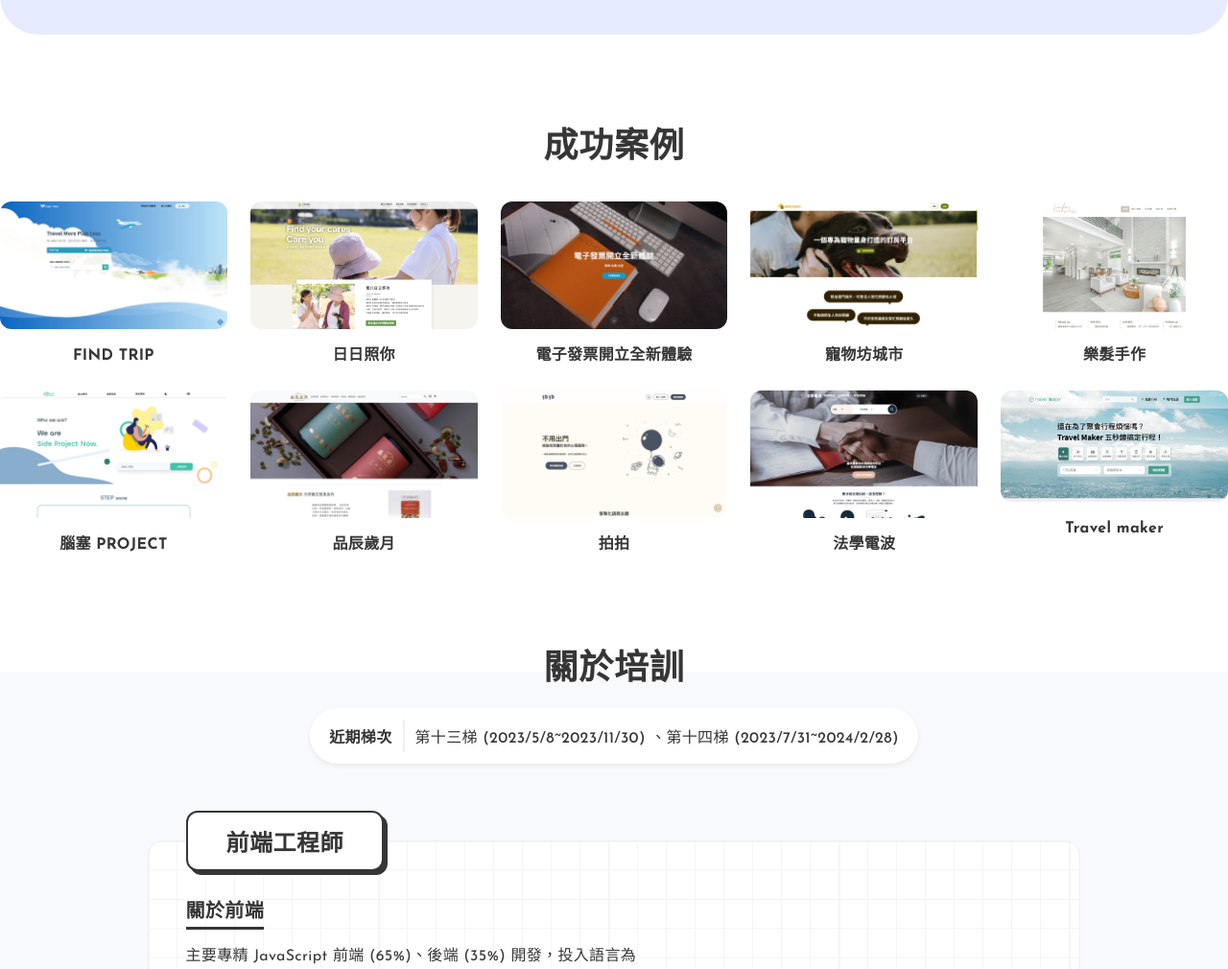
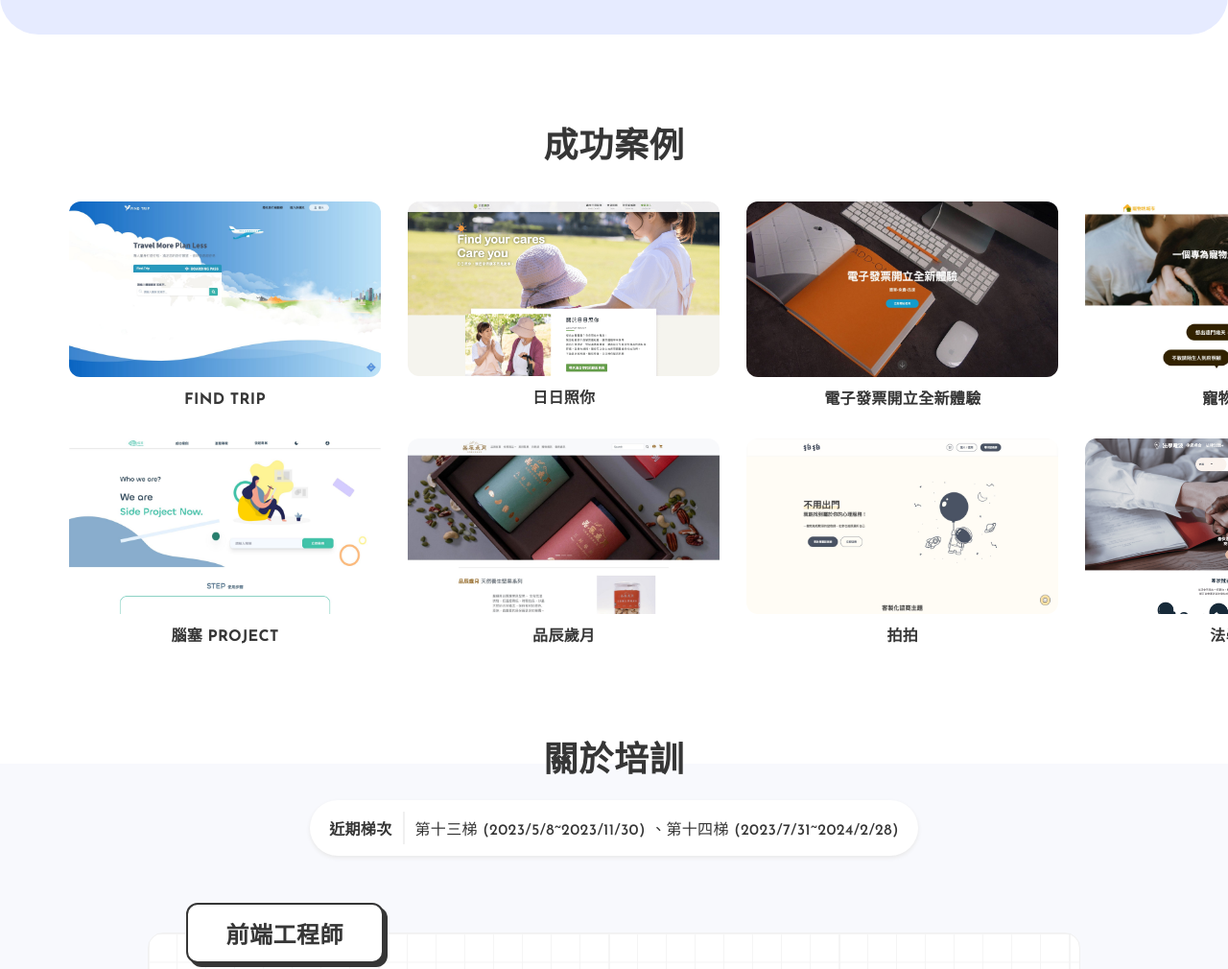
Before and after one commit to hexschool/rocket_landingpage, a website: page index.html in a window 1280 px wide. Shown: the part 1475-2485 px from the top of the page at 96% size. Drawn offline with nearby package versions, Linux system fonts and the light colour scheme.

Commit message:
update/ adjust success_case swiper padding

```diff
--- a/javascript/bootcamp_rocket.js
+++ b/javascript/bootcamp_rocket.js
@@ -6,22 +6,21 @@ const swiper_case = new Swiper(".success_case_swiper", {
     // 排列方向
     fill: "row",
   },
-  spaceBetween: 24,
   breakpoints: {
     // 幻燈片間距
 
     320: {
       // 畫面中要顯示幾張
       slidesPerView: 1.5,
+      spaceBetween: 24,
+      slidesOffsetBefore: 48,
     },
 
     768: {
-      slidesPerView: 5,
+      slidesPerView: 3.5,
+      spaceBetween: 28,
+      slidesOffsetBefore: 72,
     },
-  },
-  pagination: {
-    el: ".swiper-pagination",
-    clickable: true,
   },
 });
 
--- a/scss/_bootcamp_rocket.scss
+++ b/scss/_bootcamp_rocket.scss
@@ -245,13 +245,13 @@
 
   .case_card_container {
     width: 100%;
-    // margin: 0 72px;
     margin-top: 28px;
+    padding-right: 72px;
 
     @include mobile() {
       width: 100%;
-      // margin: 0 48px;
       margin-top: 16px;
+      padding-right: 48px;
     }
   }
 
@@ -260,6 +260,7 @@
     display: flex;
     flex-direction: column;
     justify-content: center;
+    // min-width: 300px;
 
     img {
       width: 100%;
@@ -270,7 +271,7 @@
 
   .case_title {
     text-align: center;
-    margin-top: 16px;
+    margin-top: 12px;
   }
 }
 
@@ -284,7 +285,6 @@
     align-items: center;
 
     @include mobile() {
-      // max-width: 1281px;
       padding-left: 0;
       padding-right: 0;
     }
```
Also changed, not shown: css/all.css.
